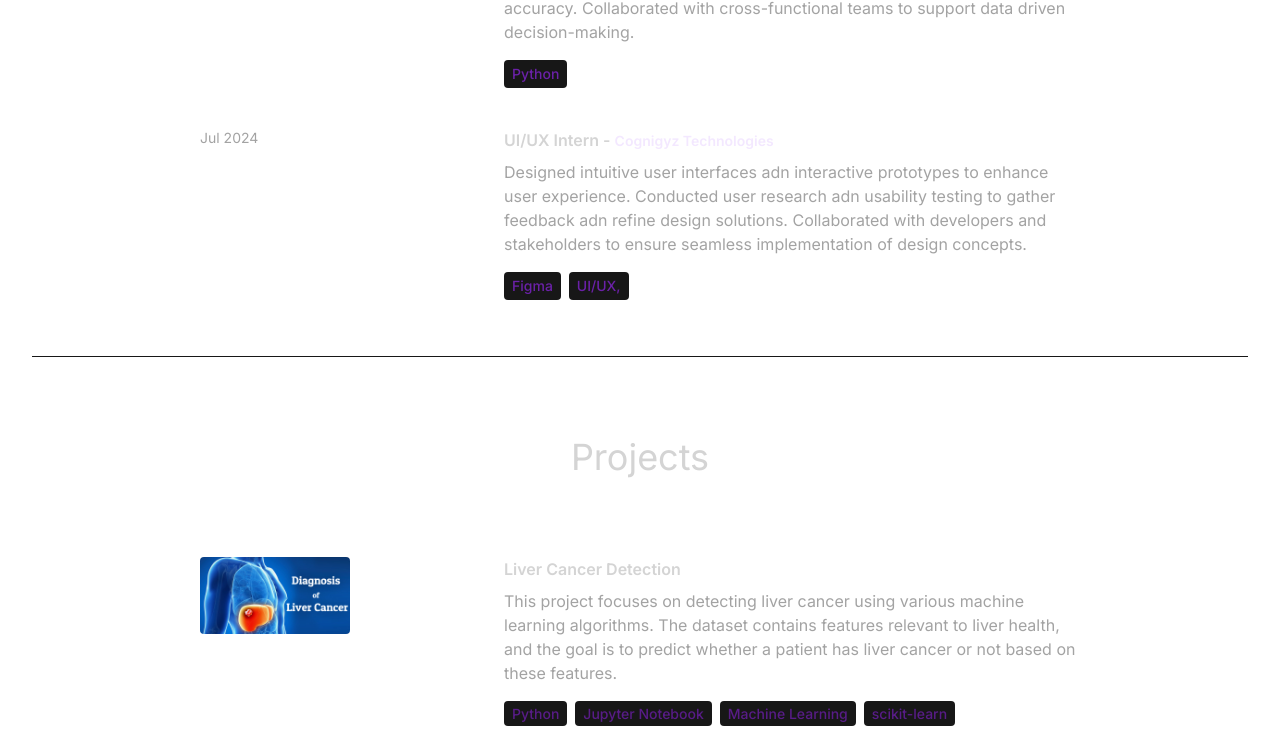
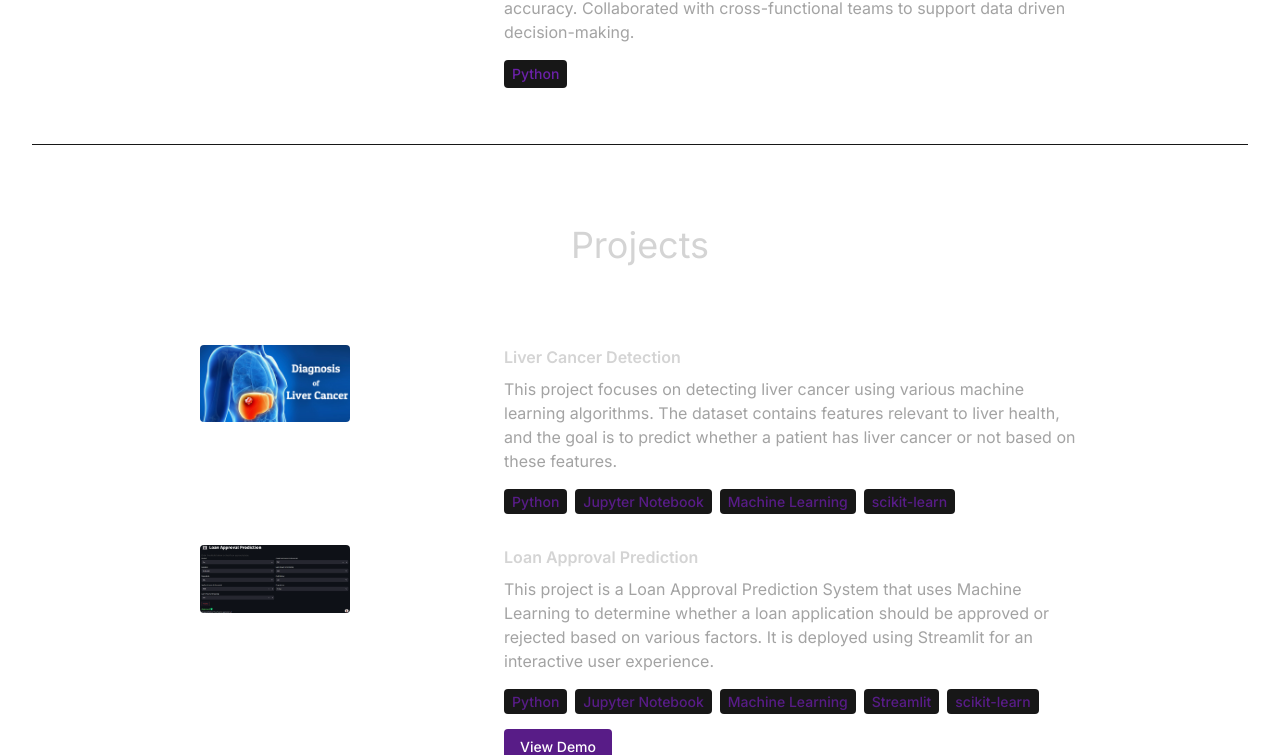
Before and after one commit to Murugavl/Portfolio1, a React (Vite) app: page / in a window 1280 px wide. Shown: the part 2460-3215 px from the top of the page. Built offline with nearby package versions, Linux system fonts and the light colour scheme; no server answers.

Commit message:
remove outdated internship and project entries from portfolio

```diff
--- a/src/constants/index.js
+++ b/src/constants/index.js
@@ -35,13 +35,6 @@ export const EXPERIENCES = [
     technologies: [
       "Python",
     ],
-  },
-  {
-    year: "Jul 2024",
-    role: "UI/UX Intern",
-    company: "Cognigyz Technologies",
-    description: `Designed intuitive user interfaces adn interactive prototypes to enhance user experience. Conducted user research adn usability testing to gather feedback adn refine design solutions. Collaborated with developers and stakeholders to ensure seamless implementation of design concepts.`,
-    technologies: ["Figma","UI/UX,"],
   },
 ];
 
@@ -112,30 +105,6 @@ export const PROJECTS = [
       "The Scientific Calculator app is a powerful tool designed for Android devices that allows users to perform a wide range of mathematical calculations, including basic arithmetic, trigonometric functions, logarithms, and more. Built using Java in Android Studio, this app provides an intuitive user interface and efficient performance.",
     technologies: ["Java", "Android Studio"],
   },
-  {
-    title: "Login Form",
-    image: login,
-    description:
-      "Designed and created a user-friendly login form in Figma, focusing on clean UI/UX with attention to accessibility and responsiveness. The form includes input fields for username and password, along with a 'Submit' button, and a 'Forgot Password' link for added functionality.",
-    technologies: ["Figma"],
-    demoLink: "https://www.figma.com/proto/RnSLA1hVHzTmRmEbjyMl6V/Login-Form?node-id=0-3&scaling=scale-down&content-scaling=fixed&t=r3Ksw6Vrcx7rjk4H-1",
-  },
-  {
-    title: "Landing Page",
-    image: landing,
-    description:
-      "Designed and created a visually appealing landing page in Figma, focusing on clean UI/UX with emphasis on accessibility and responsiveness. The page includes sections like a hero image, a clear call-to-action button, and product details, ensuring a smooth user experience across devices.  The design also incorporates strategic use of typography, color schemes, and visual hierarchy to engage visitors and drive conversions.",
-    technologies: ["Figma"],
-    demoLink: "https://www.figma.com/proto/RnSLA1hVHzTmRmEbjyMl6V/Login-Form?node-id=0-3&scaling=scale-down&content-scaling=fixed&t=r3Ksw6Vrcx7rjk4H-1",
-  },
-  {
-    title: "News App",
-    image: news,
-    description:
-      "Designed and created an engaging news app in Figma, focusing on intuitive UI/UX with emphasis on microinteractions for a dynamic user experience.  The app includes features like smooth transitions between articles, interactive buttons.",
-    technologies: ["Figma"],
-    demoLink: "https://www.figma.com/proto/RnSLA1hVHzTmRmEbjyMl6V/Login-Form?node-id=0-3&scaling=scale-down&content-scaling=fixed&t=r3Ksw6Vrcx7rjk4H-1",
-  },
 ];
 
 export const CONTACT = {
```
